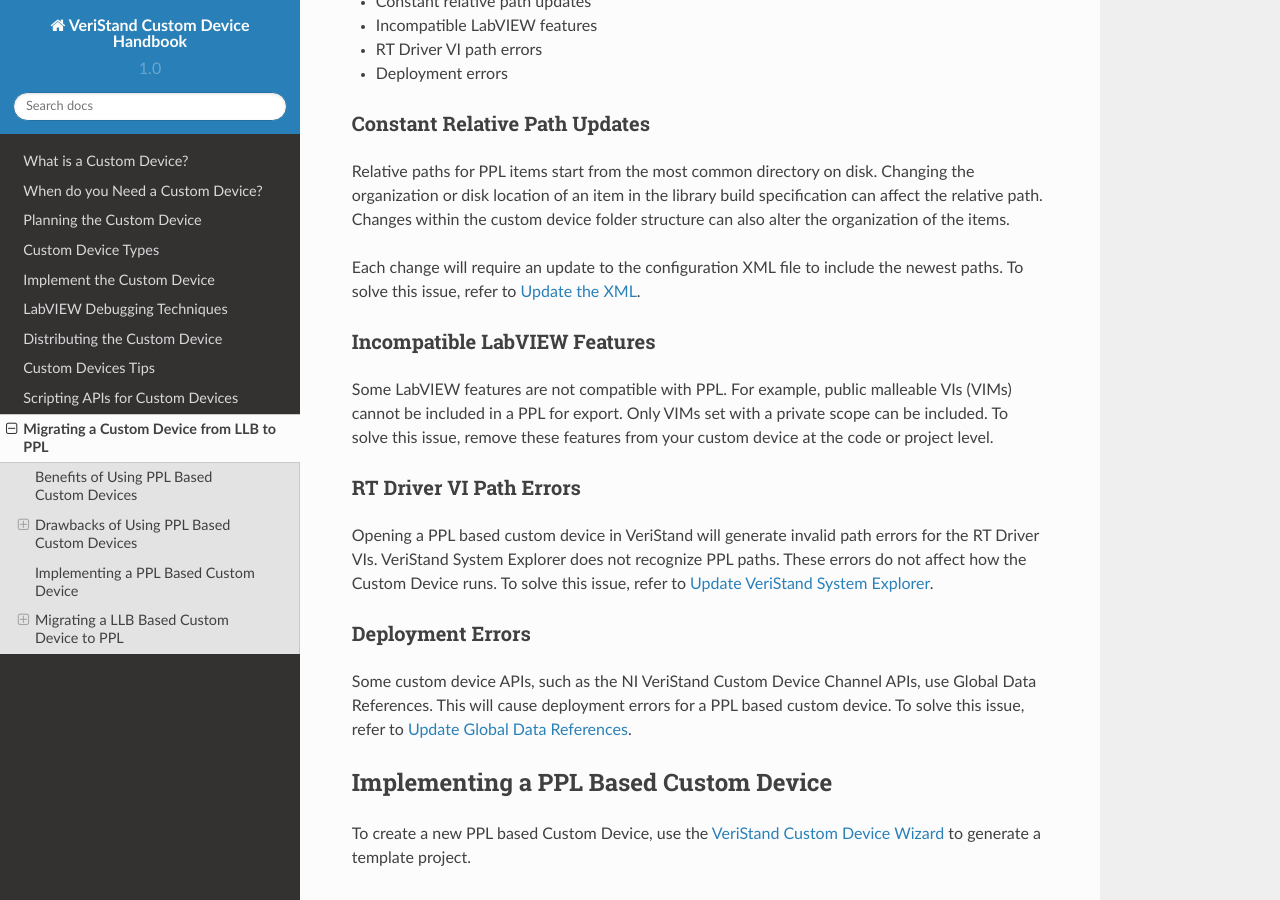
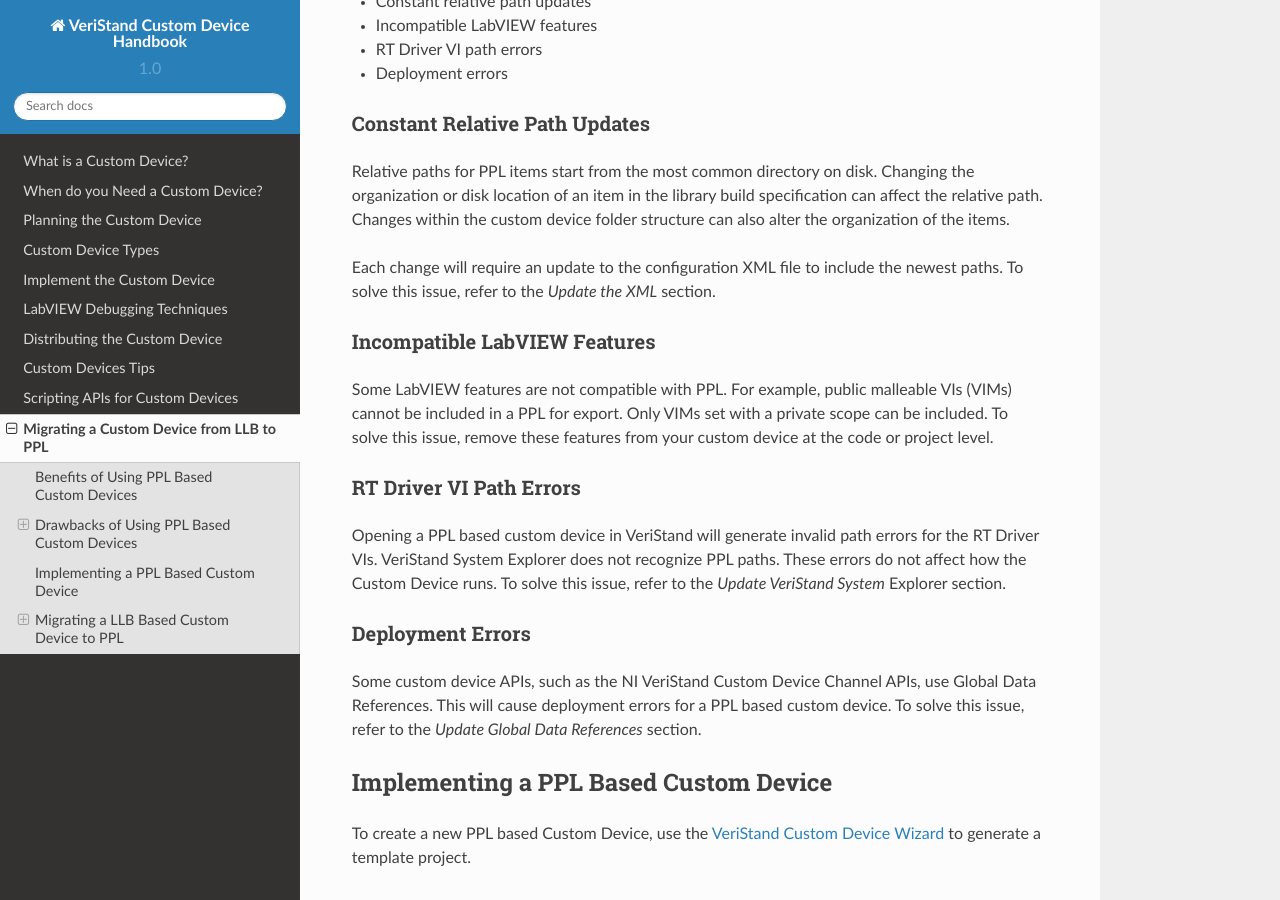
Before and after one commit to ni/niveristand-custom-device-handbook, a Sphinx documentation site: the page built from docs/Migrating_LLB_to_a_PPL_based_Custom_Device.md, in a window 1280 px wide and 900 px high, scrolled down 1110 px. Built offline with Sphinx 7.4.7 and the Read the Docs theme 2.0.0, drawn with Linux system fonts in a browser that asks for light colours; pages that are not in the unit, such as notebooks, are missing from menus.

Commit message:
Removed internal links

```diff
--- a/docs/Migrating_LLB_to_a_PPL_based_Custom_Device.md
+++ b/docs/Migrating_LLB_to_a_PPL_based_Custom_Device.md
@@ -34,7 +34,7 @@
 
 Relative paths for PPL items start from the most common directory on disk. Changing the organization or disk location of an item in the library build specification can affect the relative path. Changes within the custom device folder structure can also alter the organization of the items.
 
-Each change will require an update to the configuration XML file to include the newest paths. To solve this issue, refer to [Update the XML](#xml).
+Each change will require an update to the configuration XML file to include the newest paths. To solve this issue, refer to the *Update the XML* section.
 
 #### Incompatible LabVIEW Features
 
@@ -42,11 +42,11 @@
 
 #### RT Driver VI Path Errors
 
-Opening a PPL based custom device in VeriStand will generate invalid path errors for the RT Driver VIs. VeriStand System Explorer does not recognize PPL paths. These errors do not affect how the Custom Device runs. To solve this issue, refer to [Update VeriStand System Explorer](#system-explorer).
+Opening a PPL based custom device in VeriStand will generate invalid path errors for the RT Driver VIs. VeriStand System Explorer does not recognize PPL paths. These errors do not affect how the Custom Device runs. To solve this issue, refer to the *Update VeriStand System* Explorer section.
 
 #### Deployment Errors
 
-Some custom device APIs, such as the NI VeriStand Custom Device Channel APIs, use Global Data References. This will cause deployment errors for a PPL based custom device. To solve this issue, refer to [Update Global Data References](#global-data).
+Some custom device APIs, such as the NI VeriStand Custom Device Channel APIs, use Global Data References. This will cause deployment errors for a PPL based custom device. To solve this issue, refer to the *Update Global Data References* section.
 
 ### Implementing a PPL Based Custom Device
 
@@ -62,7 +62,7 @@
 4. Update the XML
 5. Build the PPL File
 
-#### <a name="system-explorer"></a> Update VeriStand System Explorer
+#### Update VeriStand System Explorer
 
 To remove RT Driver path errors, update the *Initialization* and *Action on Compile* VIs.
 
@@ -80,7 +80,7 @@
 
 For an example of these subVI structures, refer to the [FPGA Add-on Custom Device](https://github.com/ni/niveristand-fpga-addon-custom-device). This custom device will be available in the upcoming version of the LabVIEW Custom Device Wizard.
 
-#### <a name="global-data"></a> Update Global Data References
+#### Update Global Data References
 
 When using certain VeriStand Custom Device APIs, such as in an inline custom device, you must update how global data references are initialized.
 
@@ -154,7 +154,7 @@
 
 **Note:** You should also configure PPLs for the Real Time targets build specifications.
 
-#### <a name="xml"></a> Update the XML
+#### Update the XML
 
 You must update XML files either manually or by creating a **Post-Build Action** VI.
 
```
